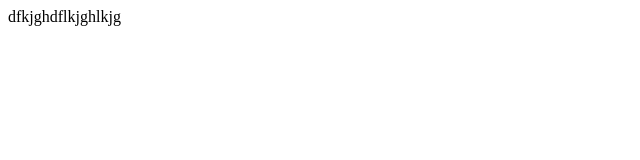
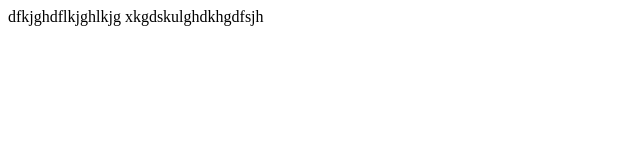
Before and after one commit to jim123491/fullstack-fs1, a plain HTML site: page contacts.html in a window 1280 px wide. Shown: the whole page, without its empty margins (0-640 px from the left). Drawn offline with Linux system fonts and the light colour scheme.

Commit message:
jghkjgrwh

```diff
--- a/contacts.html
+++ b/contacts.html
@@ -7,6 +7,6 @@
 <body>
 dfkjghdflkjghlkjg
 
-
+xkgdskulghdkhgdfsjh
 </body>
 </html>
```
